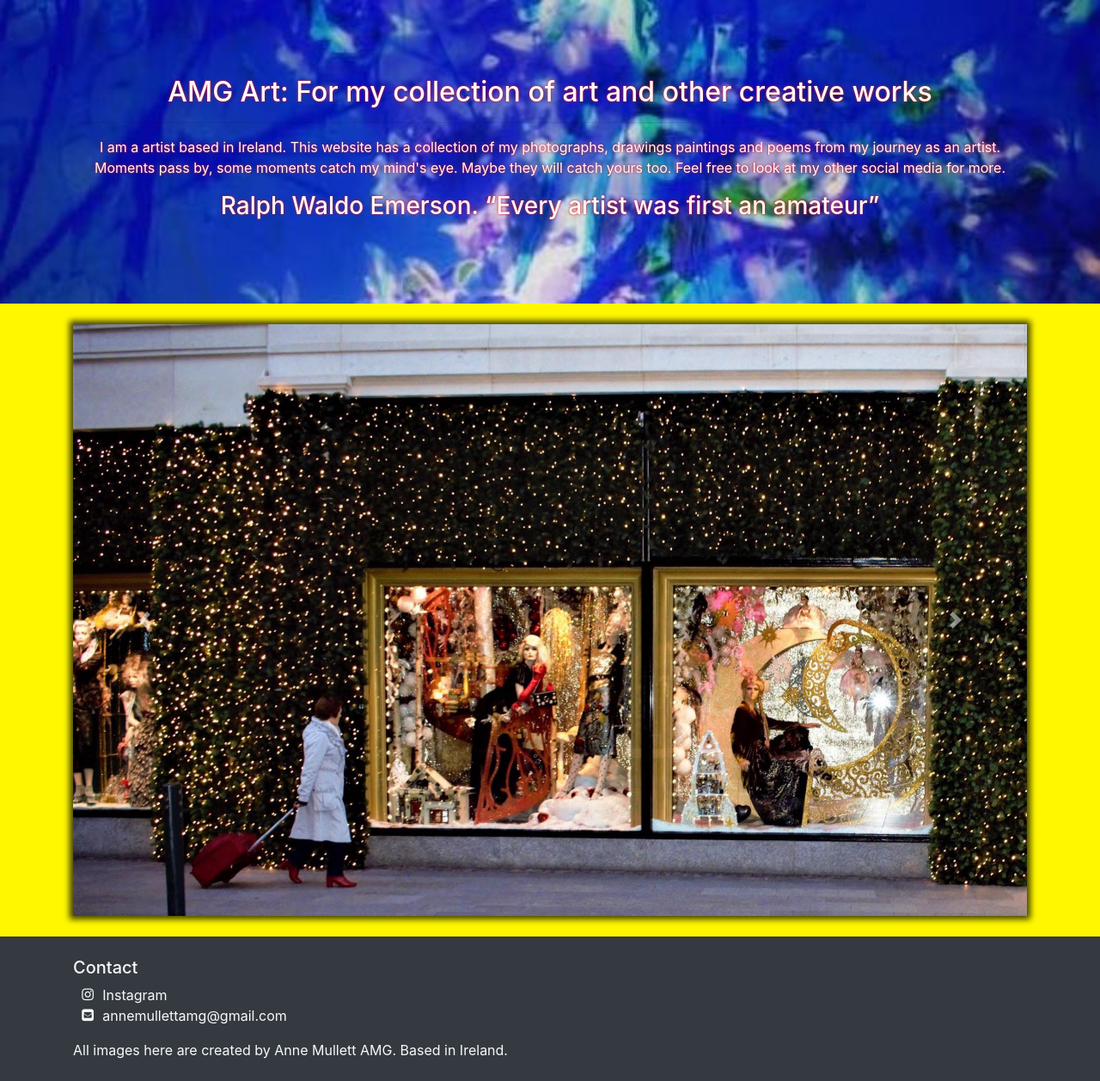
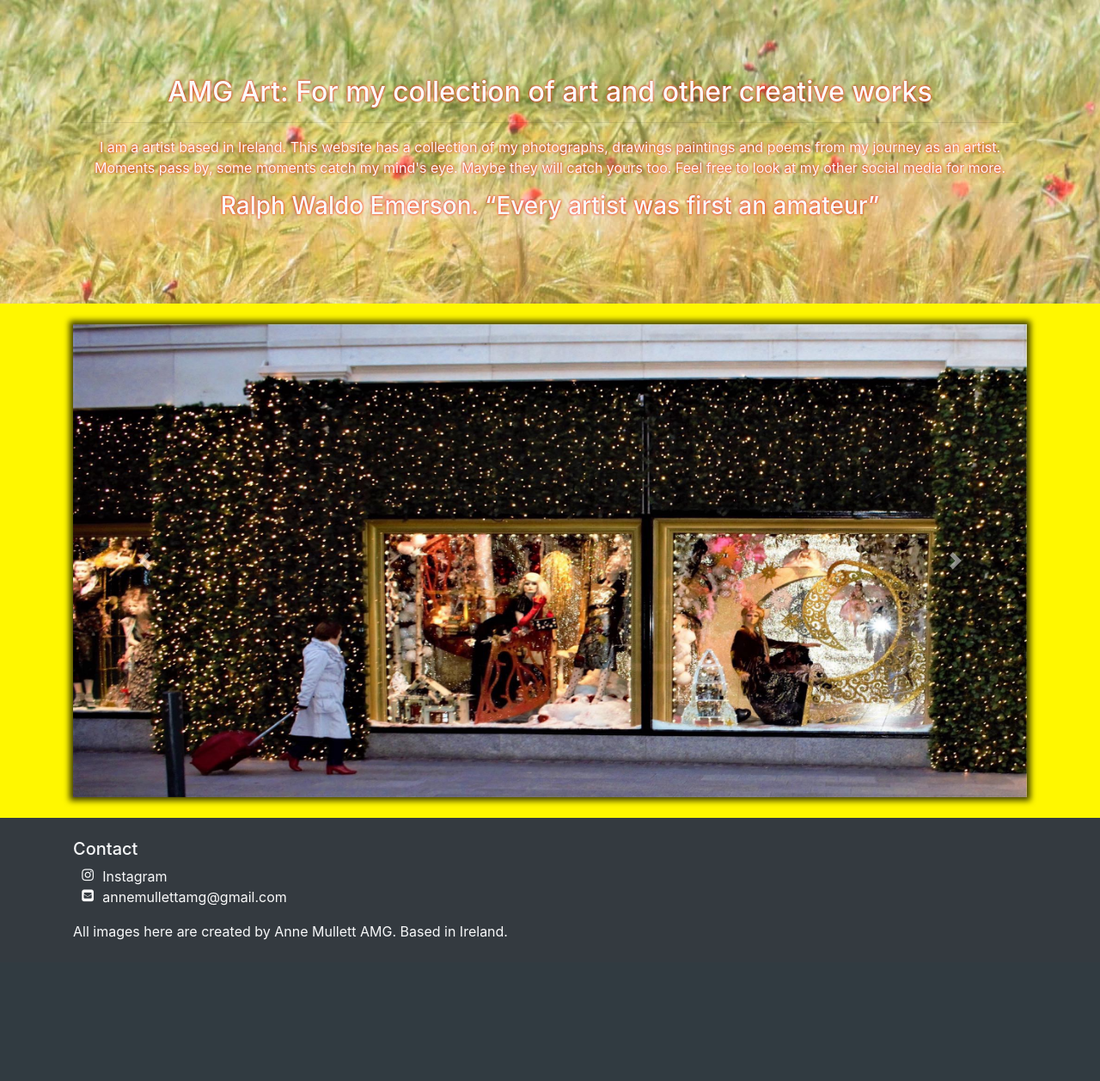
Before and after one commit to AllenGleeson/AmgArtGallery, a PHP site: page / in a window 1280 px wide. Shown: the part 71-1328 px from the top of the page at 86% size. After the commit the page ends 1164 px from the top, so only its background shows below. Run offline with PHP 8.4, Linux system fonts and the light colour scheme; some web fonts are replaced.

Commit message:
Changed bg image for jumbotron.

```diff
--- a/assets/css/style.css
+++ b/assets/css/style.css
@@ -33,14 +33,14 @@
 }
 
 .jumbotron {
-    background-image: url("../images/bluescape.jpg");
+    background-image: url(../images/poppyred.jpg);
     background-size: cover;
     margin-bottom: 0;
     border-radius: 0;
 }
 
 .carousel-item img {
-    max-height: 700px;
+    max-height: 550px;
 }
 
 .jumbotron-about {
```
